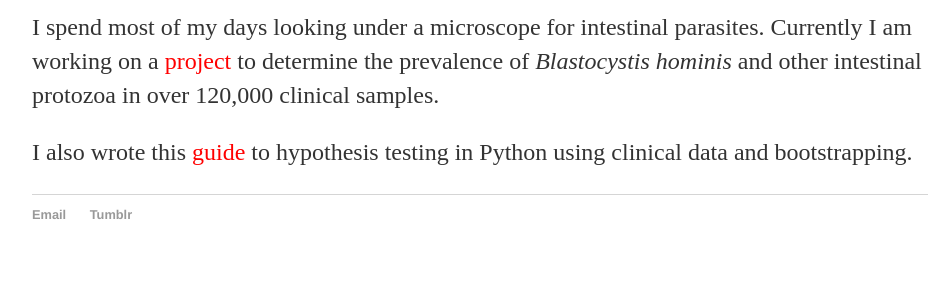
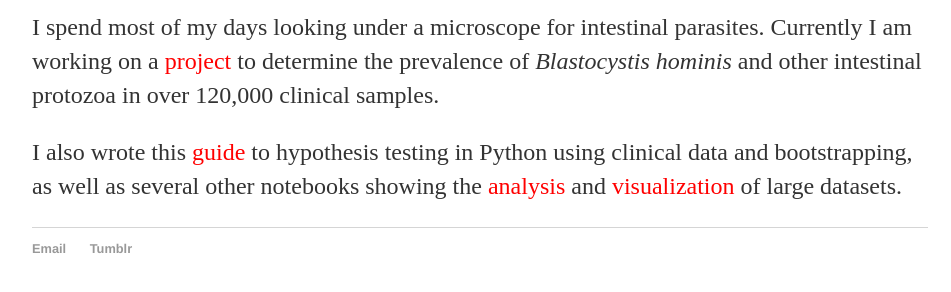
Before and after one commit to keenangraham/keenangraham.github.io, a plain HTML site: page index.html in a window 1280 px wide. Shown: the part 186-478 px from the top of the page, without its empty margins (160-1111 px from the left). Drawn offline with Linux system fonts and the light colour scheme.

Commit message:
Update index.html

```diff
--- a/index.html
+++ b/index.html
@@ -20,7 +20,7 @@
 				 I am working on a <a href="/project/project.html" style="color:red">project</a> to determine the prevalence of <em>Blastocystis hominis</em> and other
 				  intestinal protozoa in over 120,000 clinical samples.</p>
 
-				  <p>I also wrote this <a href="http://nbviewer.jupyter.org/github/keenangraham/Code/blob/master/Python/CDIFF_Hypothesis_Testing.ipynb" style="color:red">guide</a> to hypothesis testing in Python using clinical data and bootstrapping.</p>
+				  <p>I also wrote this <a href="http://nbviewer.jupyter.org/github/keenangraham/Code/blob/master/Python/CDIFF_Hypothesis_Testing.ipynb" style="color:red">guide</a> to hypothesis testing in Python using clinical data and bootstrapping, as well as several other notebooks showing the <a href="http://nbviewer.jupyter.org/github/keenangraham/Code/blob/master/Python/Seasonal_Daily_Monthly_Parasitology_Results.ipynb" style="color:red">analysis</a> and <a href=" http://nbviewer.jupyter.org/github/keenangraham/Code/blob/master/Python/MergeVizStat.ipynb" style="color:red">visualization</a> of large datasets.</p>
 
 
     		</div><!-- /.blurb -->
```
